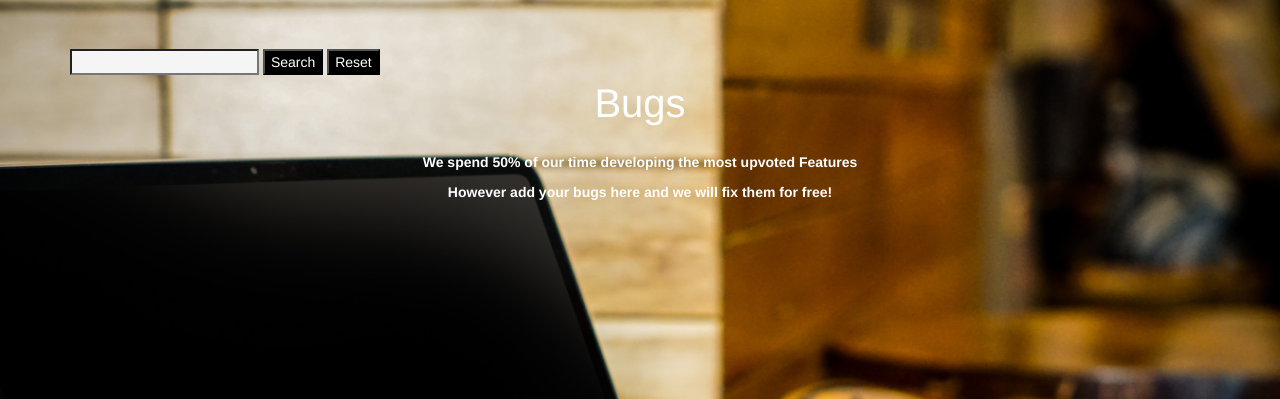
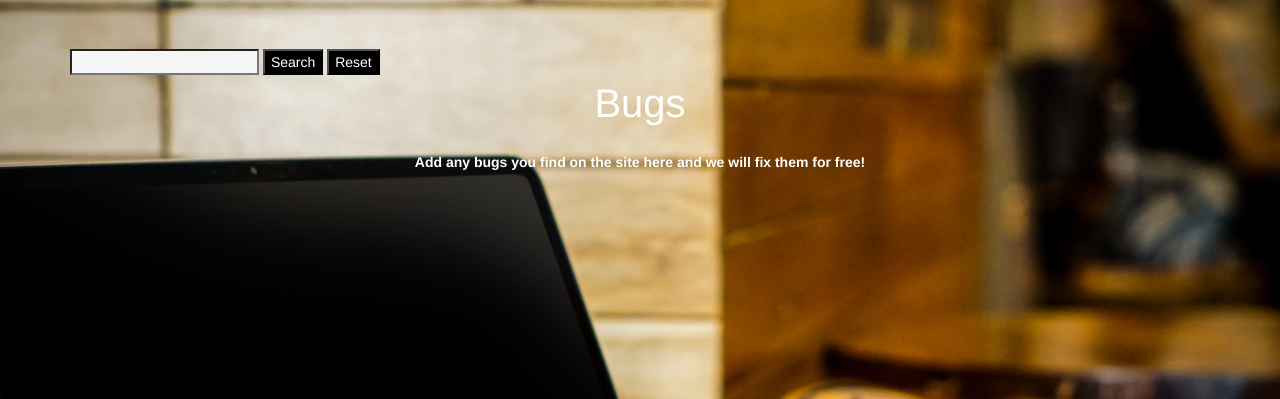
Before and after one commit to desflaherty/Unicorn_issue_tracker, a Django app: page /bugs/ in a window 1280 px wide. Shown: the part 51-450 px from the top of the page. Run offline with Django 3.2, Linux system fonts and the light colour scheme; data that the repository does not hold is empty; some libraries are stand-ins or nearby versions.

Commit message:
fixing layout of text on bugs app

```diff
--- a/bugs/templates/bugs.html
+++ b/bugs/templates/bugs.html
@@ -11,11 +11,8 @@
             </div>
             <p class="feature-heading center">Bugs</p>
             <div class="feature-description center">
-                <p class="feature-text-b visible-lg visible-md visible-sm">We spend 50% of our time developing the most upvoted Features</p>
-                <p class="feature-text-b visible-xs">We spend 50% of our time developing</p>
-                <p class="feature-text-b visible-xs">the most upvoted Features</p>
-                <p class="feature-text-b visible-lg visible-md visible-sm">However add your bugs here and we will fix them for free!</p>
-                <p class="feature-text-b visible-xs">However add your bugs here,</p>
+                <p class="feature-text-b visible-lg visible-md visible-sm">Add any bugs you find on the site here and we will fix them for free!</p>
+                <p class="feature-text-b visible-xs">Add any bugs you find on the site here,</p>
                 <p class="feature-text-b visible-xs">and we will fix them for free!</p>
             </div>
             {% if user.is_authenticated %}
--- a/features/templates/features.html
+++ b/features/templates/features.html
@@ -12,10 +12,13 @@
             <p class="feature-heading center">Features</p>
             <div class="feature-description center">
                 <p class="feature-text-b visible-lg visible-md visible-sm">If there is a Feature you would like to have developed, you can add that Feature to your cart </p>
+                <p class="feature-text-b visible-lg visible-md visible-sm">and checkout at a cost of €100 per upvote. We spend 50% of our time developing the most upvoted Feature</p>
                 <p class="feature-text-b visible-xs">If there is a Feature you would</p>
                 <p class="feature-text-b visible-xs">like to have developed you can add</p>
                 <p class="feature-text-b visible-xs">that Feature to your cart and checkout </p>
-                <p class="feature-text-b">at a cost of €100 per upvote.</p>
+                <p class="feature-text-b visible-xs">at a cost of €100 per upvote</p>
+                <p class="feature-text-b visible-xs">We spend 50% of our time developing</p>
+                <p class="feature-text-b visible-xs">the most upvoted Feature</p>
             </div>
             {% if user.is_authenticated %}
             <div class='center'>
--- a/unicorntracker/settings.py
+++ b/unicorntracker/settings.py
@@ -8,7 +8,7 @@ https://docs.djangoproject.com/en/1.11/ref/settings/
 """
 
 import os
-#import env
+import env
 import dj_database_url
 
 
```
